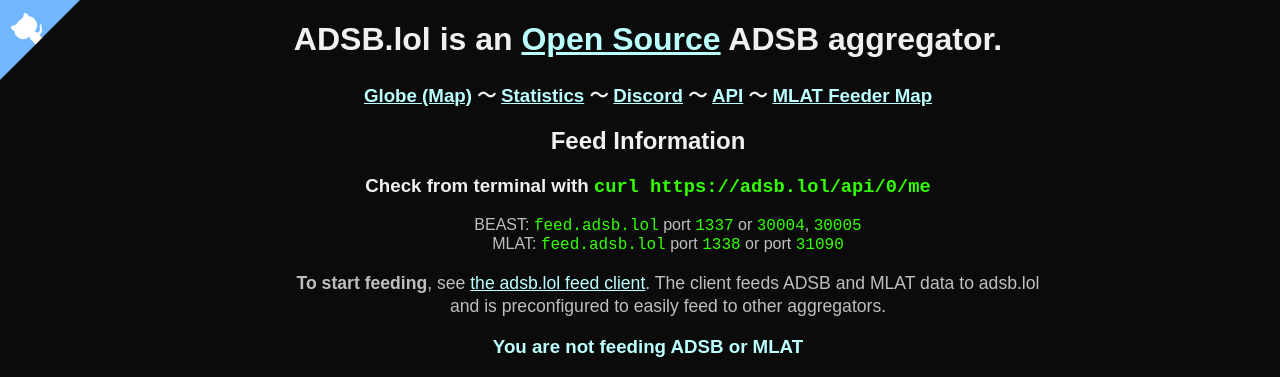
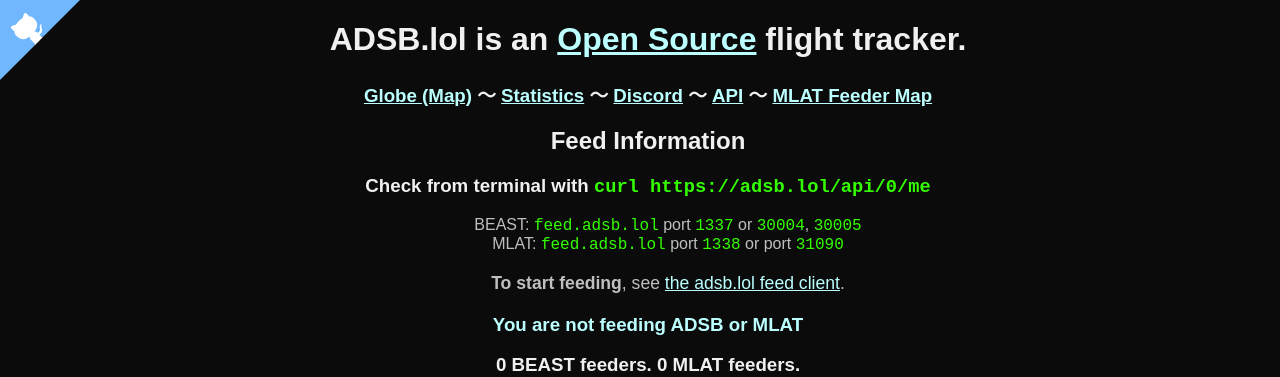
Before and after one commit to adsblol/api, a FastAPI app: page / in a window 1280 px wide. Shown: the top 377 px of the page. Run offline with FastAPI, Linux system fonts and the light colour scheme; data that the repository does not hold is empty; parts of the project's set-up code (start-up, migrations or seed data) failed here and were passed over.

Commit message:
Update index.html
Signed-off-by: katlol <1695469+katlol@users.noreply.github.com>

```diff
--- a/templates/index.html
+++ b/templates/index.html
@@ -138,7 +138,7 @@
 
     </style>
     <div id="container">
-        <h1>ADSB.lol is an <a href="https://github.com/adsblol/">Open Source</a> ADSB aggregator.</h1>
+        <h1>ADSB.lol is an <a href="https://github.com/adsblol/">Open Source</a> flight tracker.</h1>
         <h3>
             <a href="https://globe.adsb.lol/">Globe (Map)</a> &#12316;
             <a href="https://adsb.lol/stats">Statistics</a> &#12316;
@@ -156,8 +156,8 @@
             <li>MLAT: <code>feed.adsb.lol</code> port <code>1338</code> or port <code>31090</code>
             <li>
                 <p><b>To start feeding</b>, see <a href="https://github.com/adsblol/feed">the adsb.lol feed client</a>.
-                    The client feeds ADSB and MLAT data to adsb.lol and is preconfigured to easily feed to other
-                    aggregators.</p>
+
+
         </ul>
 
         {% set own_beast = clients_beast|length %}
```
